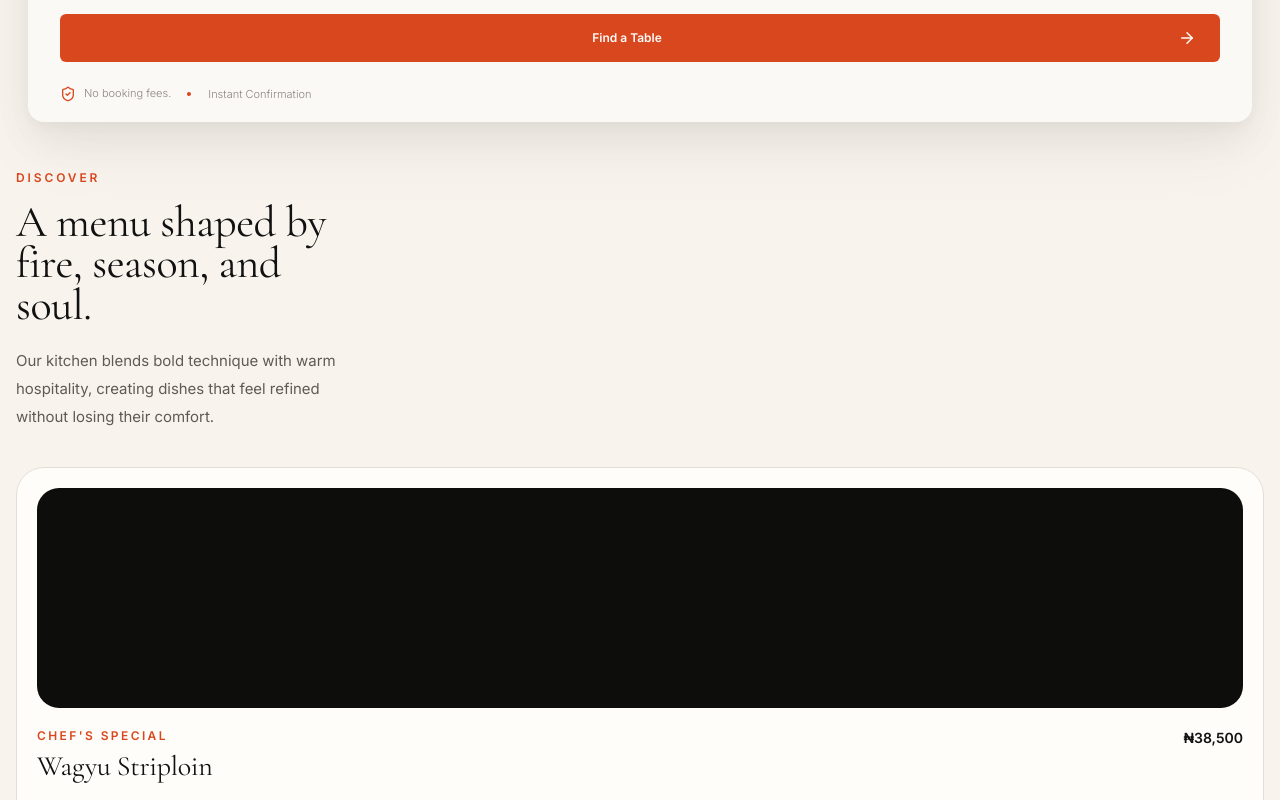
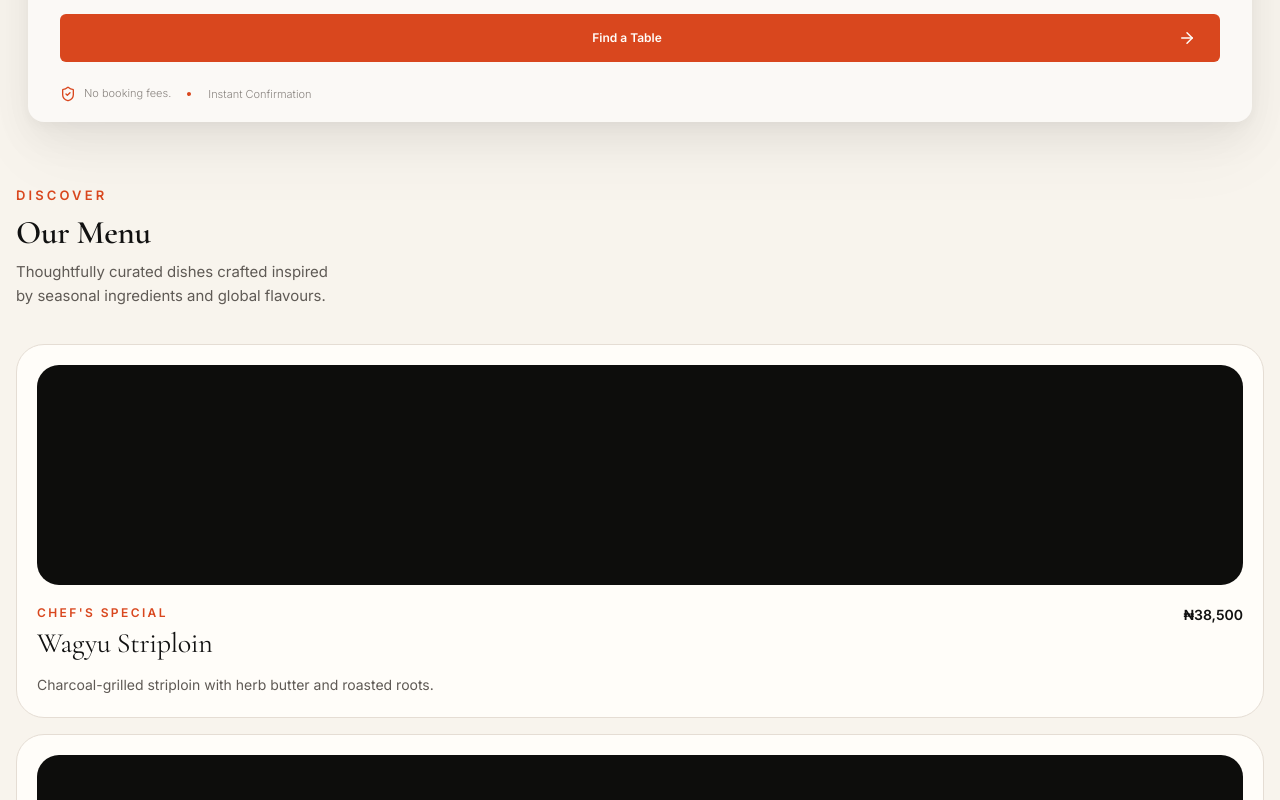
Before and after one commit to Davemafy/Ember-And-Sage, a React (Vite) app: page / in a window 1280 px wide. Shown: the part 800-1600 px from the top of the page. Built offline with nearby package versions, Linux system fonts and the light colour scheme.

Commit message:
Refine home menu preview

```diff
--- a/src/components/sections/home/home-menu-preview.tsx
+++ b/src/components/sections/home/home-menu-preview.tsx
@@ -5,15 +5,13 @@ const dishes = [
     name: "Wagyu Striploin",
     category: "Chef's Special",
     price: "₦38,500",
-    description:
-      "Charcoal-grilled striploin with herb butter and roasted roots.",
+    description: "Charcoal-grilled striploin with herb butter and roasted roots.",
   },
   {
     name: "Truffle Pappardelle",
     category: "Pasta",
     price: "₦21,000",
-    description:
-      "Fresh ribbons of pasta with black truffle cream and parmesan.",
+    description: "Fresh ribbons of pasta with black truffle cream and parmesan.",
   },
   {
     name: "Miso Glazed Salmon",
@@ -25,19 +23,18 @@ const dishes = [
 
 const HomeMenuPreview = () => {
   return (
-    <section className="bg-warm-ivory px-4 pt-8  text-text-primary">
+    <section className="bg-warm-ivory text-text-primary px-4 pt-12">
       <div>
-        <p className="text-xs font-semibold uppercase tracking-[0.24em] text-burnt-orange">
+        <p className="text-burnt-orange text-[13px] font-semibold tracking-[0.24em] uppercase">
           Discover
         </p>
 
-        <h2 className="mt-4 max-w-[330px] font-serif text-[44px] leading-[0.95] tracking-[-0.03em]">
-          A menu shaped by fire, season, and soul.
+        <h2 className="mt-3 max-w-[330px] font-serif text-[33px] leading-[0.95] font-semibold tracking-[-0.03em]">
+          Our Menu
         </h2>
 
-        <p className="mt-5 max-w-[320px] text-[15px] leading-7 text-text-secondary">
-          Our kitchen blends bold technique with warm hospitality, creating
-          dishes that feel refined without losing their comfort.
+        <p className="text-text-secondary mt-3 max-w-[320px] text-[15px] leading-6">
+         Thoughtfully curated dishes crafted inspired by seasonal ingredients and global flavours.
         </p>
       </div>
 
@@ -45,29 +42,23 @@ const HomeMenuPreview = () => {
         {dishes.map((dish) => (
           <article
             key={dish.name}
-            className="rounded-[28px] border border-border-light bg-cream-surface p-5"
+            className="border-border-light bg-cream-surface rounded-[28px] border p-5"
           >
-            <div className="mb-5 h-[220px] rounded-[22px] bg-soft-black" />
+            <div className="bg-soft-black mb-5 h-[220px] rounded-[22px]" />
 
             <div className="flex items-start justify-between gap-4">
               <div>
-                <p className="text-xs font-semibold uppercase tracking-[0.2em] text-burnt-orange">
+                <p className="text-burnt-orange text-xs font-semibold tracking-[0.2em] uppercase">
                   {dish.category}
                 </p>
 
-                <h3 className="mt-2 font-serif text-[28px] leading-none">
-                  {dish.name}
-                </h3>
+                <h3 className="mt-2 font-serif text-[28px] leading-none">{dish.name}</h3>
               </div>
 
-              <p className="shrink-0 text-sm font-semibold text-text-primary">
-                {dish.price}
-              </p>
+              <p className="text-text-primary shrink-0 text-sm font-semibold">{dish.price}</p>
             </div>
 
-            <p className="mt-4 text-sm leading-6 text-text-secondary">
-              {dish.description}
-            </p>
+            <p className="text-text-secondary mt-4 text-sm leading-6">{dish.description}</p>
           </article>
         ))}
       </div>
```
